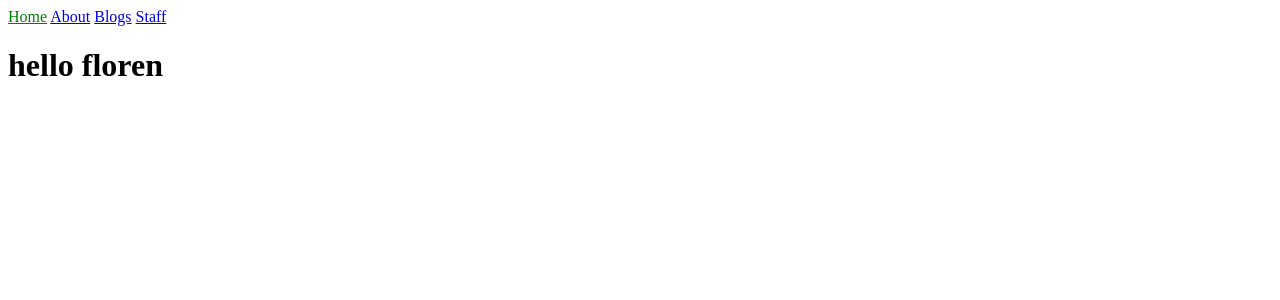
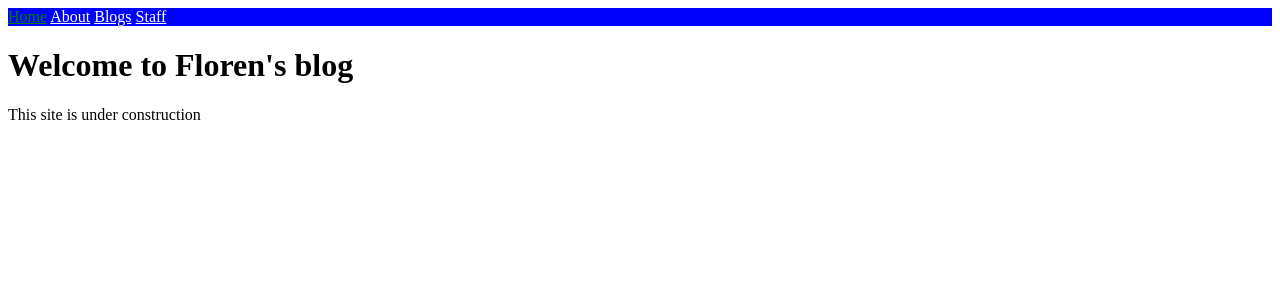
Before and after one commit to florendg/devblog, a Jekyll site: the page built from index.html, in a window 1280 px wide. Shown: the top 300 px of the page. Built offline with Jekyll 4.4.1, drawn with Linux system fonts in a browser that asks for light colours.

Commit message:
start applying style

```diff
--- a/_layouts/default.html
+++ b/_layouts/default.html
@@ -1,5 +1,6 @@
 <!doctype html>
     <head>
+        <meta name="viewport" content="width=device-width, initial-scale=1.0">
         <meta charset="utf-8">
         <title>{{ page.title }}</title>
         <link rel="stylesheet" href="/assets/css/styles.css">
--- a/_sass/main.scss
+++ b/_sass/main.scss
@@ -1,3 +1,17 @@
 .current {
   color: green;
 }
+
+header {
+  background-color: blue;
+}
+
+header a {
+  color: white;
+}
+
+img {
+  max-width: 100%;
+  width: 100%;
+  height: auto;
+}
--- a/index.html
+++ b/index.html
@@ -1,4 +1,5 @@
 ---
 title: Home
 ---
-<h1>{{ "Hello Floren" | downcase }}</h1>
+<h1>Welcome to Floren's blog</h1>
+<p>This site is under construction</p>
```
